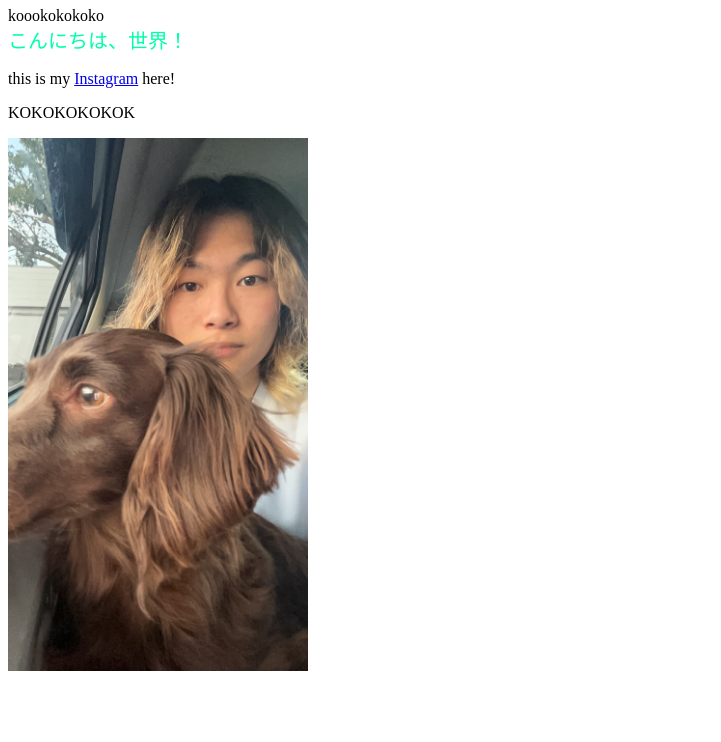
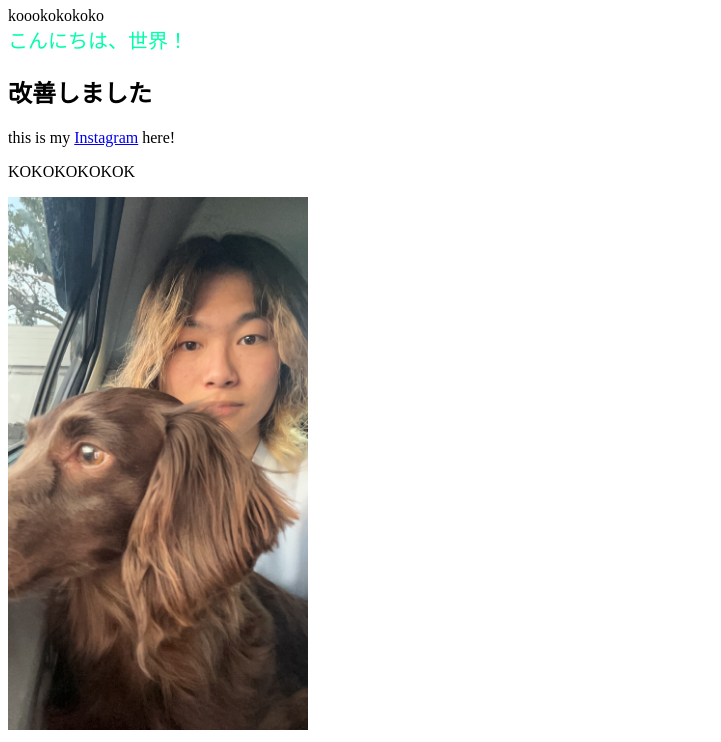
Before and after one commit to kokko0210/TATAKAE, a plain HTML site: page index.html in a window 1280 px wide. Shown: the part 73-815 px from the top of the page, without its empty margins (0-721 px from the left). Drawn offline with Linux system fonts and the light colour scheme.

Commit message:
Update index.html

```diff
--- a/index.html
+++ b/index.html
@@ -15,6 +15,7 @@
     <h1>THIS IS MY FIRST TEST OF HTML CODING</h1>
     <div> koookokokoko</div>
     <div class="div">こんにちは、世界！</div>
+    <h2>改善しました</h2>
 
     <section>
         <p>this is my <a
```
